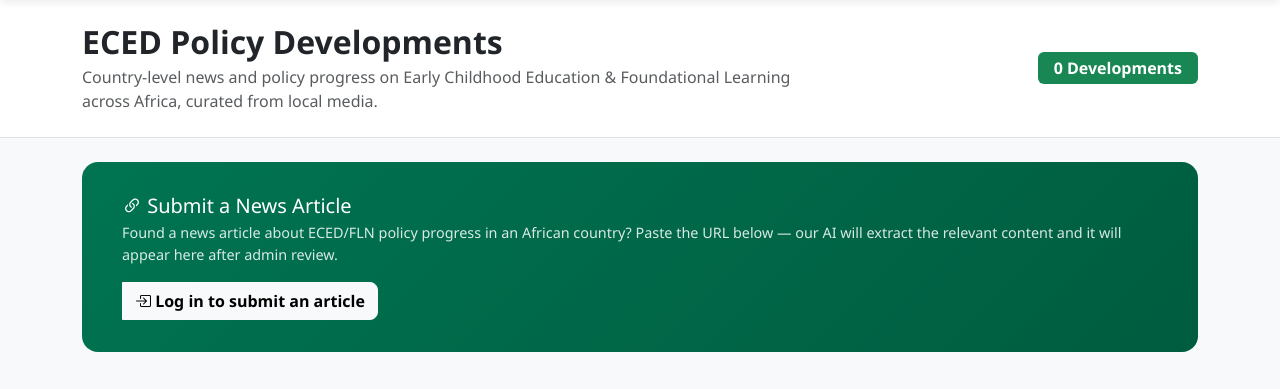
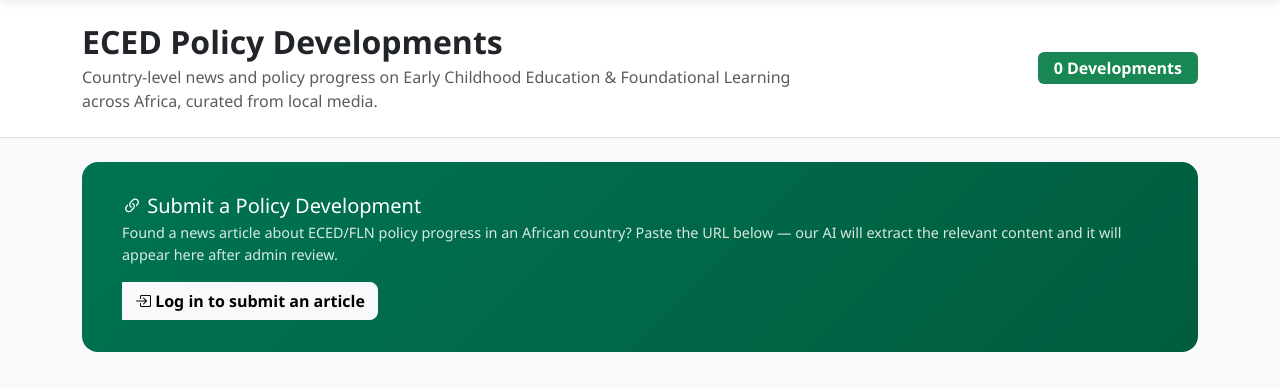
Before and after one commit to michsethowusu/cluster-os, a Flask app: page /policy-developments in a window 1280 px wide. Shown: the part 81-470 px from the top of the page. Run offline with Flask 3, Linux system fonts and the light colour scheme.

Commit message:
Update policy_developments.html

```diff
--- a/templates/policy_developments.html
+++ b/templates/policy_developments.html
@@ -101,7 +101,7 @@
 
     <!-- Submit a URL -->
     <div class="submit-box mb-4">
-        <h5 class="mb-1"><i class="bi bi-link-45deg"></i> Submit a News Article</h5>
+        <h5 class="mb-1"><i class="bi bi-link-45deg"></i> Submit a Policy Development</h5>
         <p class="mb-3" style="opacity:.85; font-size:.9rem;">
             Found a news article about ECED/FLN policy progress in an African country?
             Paste the URL below — our AI will extract the relevant content and it will appear here after admin review.
```
